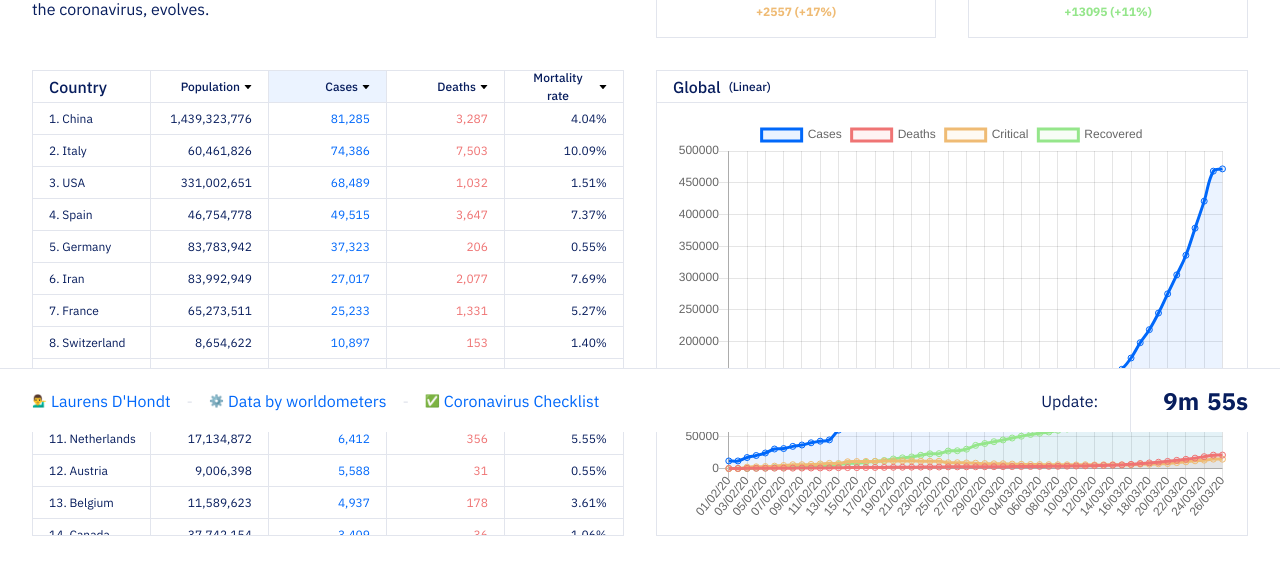
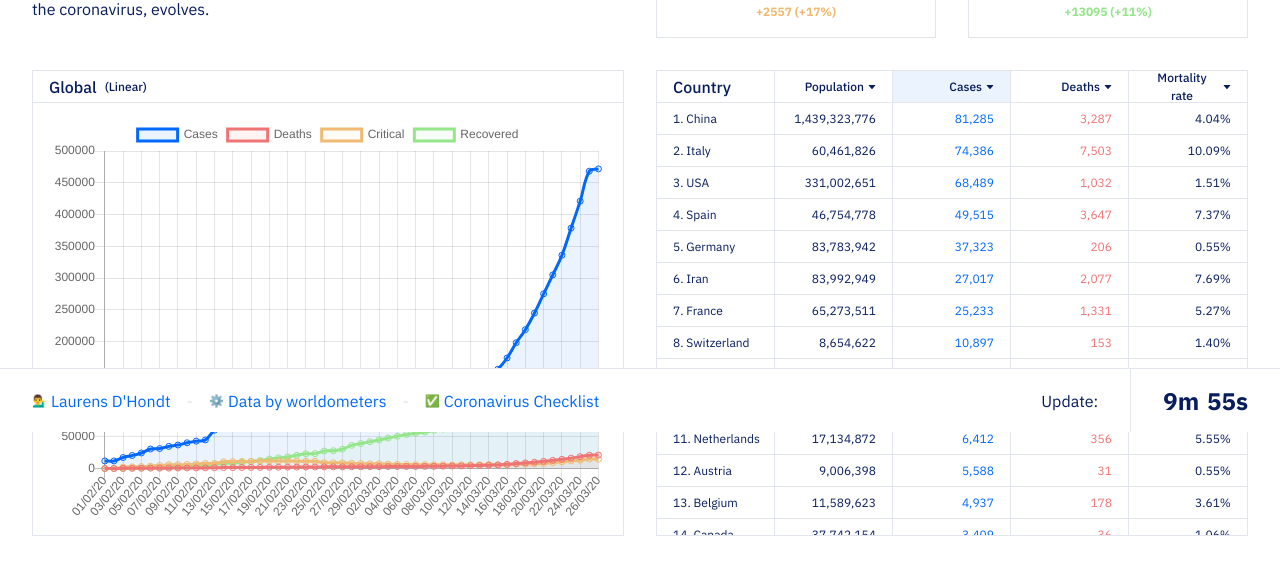
Before and after one commit to dhondtlaurens/covid-19, a Vue app: page /#/ in a window 1280 px wide. Shown: the part 368-942 px from the top of the page. Built offline with nearby package versions, Linux system fonts and the light colour scheme; no server answers; what tailwindcss-transitions would draw is missing.

Commit message:
updated flexbox layout

```diff
--- a/src/components/charts/curve/Curve.vue
+++ b/src/components/charts/curve/Curve.vue
@@ -2,7 +2,7 @@
   <div class="curve flex flex-wrap w-full">
     <div
       v-if="getAppActive !== ''"
-      class="w-full lg:w-1/2 px-16 mb-32"
+      class="w-full xl:w-1/3 px-16 mb-32"
     >
       <div class="w-full h-full border border-gray-100">
         <div class="flex items-center px-16 h-32 text-blue-300 font-medium text-16 border-b border-gray-100">
@@ -24,7 +24,7 @@
 
     <div
       v-if="getAppActive !== ''"
-      class="w-full lg:w-1/2 px-16 mb-32"
+      class="w-full lg:w-1/2 xl:w-1/3 px-16 mb-32"
     >
       <div class="w-full h-full border border-gray-100">
         <div class="flex items-center px-16 h-32 text-blue-300 font-medium text-16 border-b border-gray-100">
@@ -46,7 +46,7 @@
 
     <div
       v-if="getAppActive !== ''"
-      class="w-full lg:w-1/2 px-16 mb-32"
+      class="w-full lg:w-1/2 xl:w-1/3 px-16 mb-32"
     >
       <div class="w-full h-full border border-gray-100">
         <div class="flex items-center px-16 h-32 text-blue-300 font-medium text-16 border-b border-gray-100">
@@ -66,7 +66,7 @@
       </div>
     </div>
 
-    <div class="w-full xl:w-1/2 px-16 mb-32">
+    <div class="w-full xl:w-1/2 px-16 mb-32 xl:order-2">
       <div class="w-full h-full border border-gray-100">
         <div class="flex items-center h-32 text-blue-300 font-medium text-16 border-b border-gray-100">
           <div class="h-full flex flex-shrink-0 flex-grow-0 items-center px-16 w-1/3 sm:w-1/5 border-r border-gray-100">
@@ -80,10 +80,9 @@
           >
             {{ $t('components.charts.list.population') }}
 
-            <span
-              class="w-8 h-8 ml-1"
-              v-icon-chevron-down
-            ></span>
+            <div class="fill-current w-8 h-8 ml-1">
+              <div v-icon-chevron-down ></div>
+            </div>
           </div>
 
           <div
@@ -93,10 +92,9 @@
           >
             {{ $t('components.charts.list.cases') }}
 
-            <span
-              class="w-8 h-8 ml-1"
-              v-icon-chevron-down
-            ></span>
+            <div class="fill-current w-8 h-8 ml-1">
+              <div v-icon-chevron-down ></div>
+            </div>
           </div>
 
           <div
@@ -106,10 +104,9 @@
           >
             {{ $t('components.charts.list.deaths') }}
 
-            <span
-              class="w-8 h-8 ml-1"
-              v-icon-chevron-down
-            ></span>
+            <div class="fill-current w-8 h-8 ml-1">
+              <div v-icon-chevron-down ></div>
+            </div>
           </div>
 
           <div
@@ -119,10 +116,9 @@
           >
             {{ $t('components.charts.list.mortality') }}
 
-            <span
-              class="w-8 h-8 ml-1"
-              v-icon-chevron-down
-            ></span>
+            <div class="fill-current w-8 h-8 ml-1">
+              <div v-icon-chevron-down ></div>
+            </div>
           </div>
         </div>
 
```
